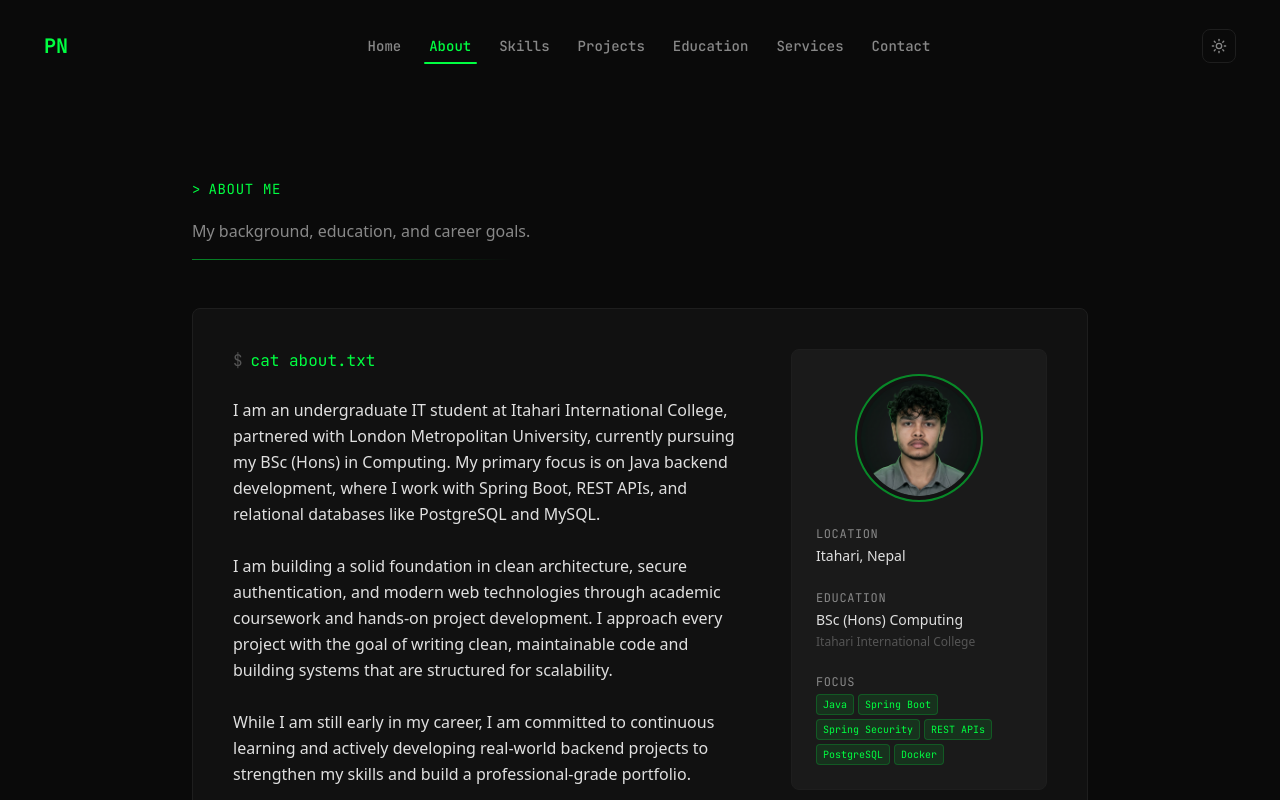
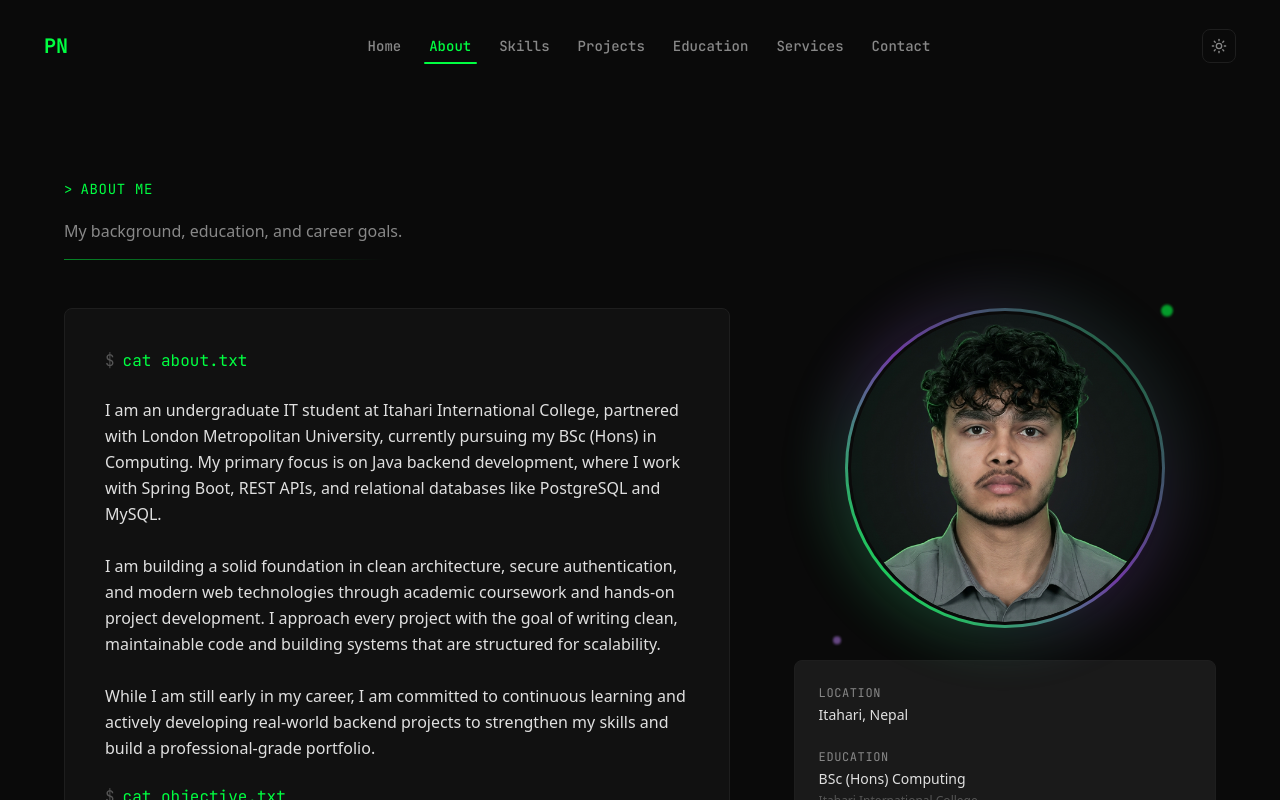
Before and after one commit to pra-neupane01/pralad-portfolio, a React (Vite) app in the folder portfolio-frontend/: page /about in a window 1280 px wide. Shown: the top 800 px of the page. Built offline with nearby package versions, Linux system fonts and the light colour scheme.

Commit message:
add circular profile photo with glow effect on Hero and About pages

```diff
--- a/portfolio-frontend/src/components/common/Navbar.jsx
+++ b/portfolio-frontend/src/components/common/Navbar.jsx
@@ -1,4 +1,5 @@
 import { useState, useEffect } from 'react';
+import styles from './Navbar.module.css';
 import { NavLink, useLocation } from 'react-router-dom';
 import { Menu, X } from 'lucide-react';
 import { motion, AnimatePresence } from 'framer-motion';
@@ -26,17 +27,11 @@ export default function Navbar() {
       initial={{ y: -100 }}
       animate={{ y: 0 }}
       transition={{ duration: 0.6, ease: [0.16, 1, 0.3, 1] }}
-      className={`fixed top-0 left-0 right-0 z-50 transition-all duration-300 ${
-        scrolled ? 'py-2' : 'py-4'
-      }`}
+      className={`${styles.navbar} ${scrolled ? styles.navbarScrolled : styles.navbarUnscrolled}`}
     >
-      <div className="max-w-7xl mx-auto px-4 md:px-6">
+      <div className={styles.navContainer}>
         <div
-          className={`flex justify-between items-center px-5 py-3 rounded-xl transition-all duration-300 ${
-            scrolled
-              ? 'glass-panel shadow-lg border-terminal-green/10'
-              : 'bg-transparent'
-          }`}
+          className={`${styles.navInner} ${scrolled ? styles.glassPanel : styles.bgTransparent}`}
         >
           {/* Logo */}
           <NavLink to="/" aria-label="Home">
--- a/portfolio-frontend/src/components/common/Navbar.module.css
+++ b/portfolio-frontend/src/components/common/Navbar.module.css
@@ -19,7 +19,7 @@
 }
 
 .glassPanel {
-  @apply glass-panel shadow-lg border-terminal-green/10;
+  @apply bg-black/30 backdrop-blur-md border border-terminal-green/10 rounded-lg;
 }
 
 .bgTransparent {
--- a/portfolio-frontend/src/components/home/Hero.jsx
+++ b/portfolio-frontend/src/components/home/Hero.jsx
@@ -5,6 +5,7 @@ import { socialLinks } from '@/data/socials';
 import { RESUME_PATH } from '@/utils/constants';
 import Button from '../common/Button';
 import TerminalCard from './TerminalCard';
+import ProfilePhoto from './ProfilePhoto';
 
 export default function Hero() {
   return (
@@ -102,12 +103,17 @@ export default function Hero() {
           </motion.div>
         </div>
 
-        {/* Terminal/Image Content */}
+        {/* Right Side: Profile Photo + Terminal Card */}
+        <div className="order-1 lg:order-2 relative w-full max-w-lg mx-auto flex flex-col items-center gap-8">
+          {/* Circular Profile Photo */}
+          <ProfilePhoto src="/profile.jpg.png" alt={profile.fullName} size="lg" />
+
+          {/* Terminal Card below photo */}
           <motion.div
             initial={{ opacity: 0, scale: 0.9 }}
             animate={{ opacity: 1, scale: 1 }}
-          transition={{ duration: 0.7, delay: 0.2 }}
-          className="order-1 lg:order-2 relative w-full max-w-lg mx-auto"
+            transition={{ duration: 0.7, delay: 0.4 }}
+            className="relative w-full"
           >
             <div className="absolute -inset-4 bg-gradient-to-tr from-terminal-green/20 to-transparent blur-2xl rounded-full opacity-50 z-0"></div>
             <div className="relative z-10">
@@ -115,6 +121,7 @@ export default function Hero() {
             </div>
           </motion.div>
         </div>
+      </div>
     </section>
   );
 }
--- /dev/null
+++ b/portfolio-frontend/src/components/home/ProfilePhoto.jsx
@@ -0,0 +1,49 @@
+import { motion } from 'framer-motion';
+
+export default function ProfilePhoto({ src = '/profile.jpg.png', alt = 'Profile Photo', size = 'lg' }) {
+  const sizeClasses = {
+    sm: 'w-32 h-32',
+    md: 'w-48 h-48',
+    lg: 'w-64 h-64 md:w-72 md:h-72 lg:w-80 lg:h-80',
+  };
+
+  return (
+    <motion.div
+      initial={{ opacity: 0, scale: 0.8 }}
+      animate={{ opacity: 1, scale: 1 }}
+      transition={{ duration: 0.8, delay: 0.3, ease: [0.16, 1, 0.3, 1] }}
+      className="relative flex items-center justify-center"
+    >
+      {/* Outer glow ring */}
+      <div className="absolute inset-0 rounded-full bg-gradient-to-tr from-terminal-green/30 via-purple-500/20 to-terminal-green/10 blur-xl scale-110 animate-pulse" />
+
+      {/* Gradient border ring */}
+      <div className={`relative ${sizeClasses[size]} rounded-full p-[3px] bg-gradient-to-tr from-terminal-green via-purple-500/60 to-terminal-green/40`}>
+        {/* Inner dark ring */}
+        <div className="w-full h-full rounded-full p-[3px] bg-terminal-bg">
+          {/* Photo container */}
+          <div className="w-full h-full rounded-full overflow-hidden bg-terminal-surface">
+            <img
+              src={src}
+              alt={alt}
+              className="w-full h-full object-cover rounded-full"
+              loading="eager"
+            />
+          </div>
+        </div>
+      </div>
+
+      {/* Decorative floating dots */}
+      <motion.div
+        animate={{ y: [-5, 5, -5] }}
+        transition={{ duration: 4, repeat: Infinity, ease: 'easeInOut' }}
+        className="absolute -top-2 -right-2 w-3 h-3 rounded-full bg-terminal-green/60 blur-[1px]"
+      />
+      <motion.div
+        animate={{ y: [5, -5, 5] }}
+        transition={{ duration: 3, repeat: Infinity, ease: 'easeInOut' }}
+        className="absolute -bottom-3 -left-3 w-2 h-2 rounded-full bg-purple-400/50 blur-[1px]"
+      />
+    </motion.div>
+  );
+}
--- a/portfolio-frontend/src/pages/About.jsx
+++ b/portfolio-frontend/src/pages/About.jsx
@@ -4,20 +4,22 @@ import SectionHeader from '../components/common/SectionHeader';
 import Button from '../components/common/Button';
 import { profile } from '../data/profile';
 import { RESUME_PATH } from '../utils/constants';
+import ProfilePhoto from '../components/home/ProfilePhoto';
 
 export default function About() {
   return (
-    <div className="py-12 md:py-20 max-w-4xl mx-auto">
+    <div className="py-12 md:py-20 max-w-6xl mx-auto">
       <SectionHeader
         title="About Me"
         subtitle="My background, education, and career goals."
       />
 
-      <div className="terminal-card p-6 md:p-10 mb-12">
-        <div className="flex flex-col md:flex-row gap-10 items-start">
-
-          {/* Text Content */}
-          <div className="flex-1 space-y-6">
+      {/* Hero-style About layout: text left, photo right */}
+      <div className="grid lg:grid-cols-5 gap-10 lg:gap-16 items-start mb-12">
+        {/* Text Content — takes 3 columns */}
+        <div className="lg:col-span-3">
+          <div className="terminal-card p-6 md:p-10">
+            <div className="space-y-6">
               <div className="flex items-center gap-2 text-terminal-green font-mono mb-2">
                 <span className="text-terminal-textDim">$</span> cat about.txt
               </div>
@@ -43,25 +45,27 @@ export default function About() {
                 </Button>
               </div>
             </div>
-
-          {/* Details Sidebar */}
-          <div className="w-full md:w-64 space-y-6 bg-terminal-surfaceLight dark:bg-terminal-surfaceLight p-6 rounded-lg border border-terminal-border dark:border-terminal-border">
-            <div className="flex justify-center mb-6">
-              <div className="w-32 h-32 rounded-full border-2 border-terminal-green/50 p-1 flex items-center justify-center bg-terminal-bg/50 overflow-hidden">
-                <img
-                  src="/profile.jpg.png"
-                  alt="Profile"
-                  className="w-full h-full object-cover rounded-full"
-                  onError={(e) => {
-                    e.target.onerror = null;
-                    e.target.style.display = 'none';
-                    e.target.nextSibling.style.display = 'block';
-                  }}
-                />
-                <User size={64} className="text-terminal-green/50 hidden" />
           </div>
         </div>
 
+        {/* Right Side — Photo + Details — takes 2 columns */}
+        <div className="lg:col-span-2 flex flex-col items-center gap-8">
+          {/* Circular Profile Photo */}
+          <motion.div
+            initial={{ opacity: 0, x: 30 }}
+            animate={{ opacity: 1, x: 0 }}
+            transition={{ duration: 0.7, delay: 0.2 }}
+          >
+            <ProfilePhoto src="/profile.jpg.png" alt={profile.fullName} size="lg" />
+          </motion.div>
+
+          {/* Details Card */}
+          <motion.div
+            initial={{ opacity: 0, y: 20 }}
+            animate={{ opacity: 1, y: 0 }}
+            transition={{ duration: 0.5, delay: 0.4 }}
+            className="w-full space-y-6 bg-terminal-surfaceLight dark:bg-terminal-surfaceLight p-6 rounded-lg border border-terminal-border dark:border-terminal-border"
+          >
             <div>
               <p className="text-xs font-mono text-terminal-textMuted mb-1 uppercase tracking-wider">Location</p>
               <p className="text-sm text-terminal-text">{profile.location}</p>
@@ -84,8 +88,7 @@ export default function About() {
                 <span className="text-[10px] font-mono px-1.5 py-0.5 bg-terminal-green/10 text-terminal-green rounded border border-terminal-green/20">Docker</span>
               </div>
             </div>
-          </div>
-
+          </motion.div>
         </div>
       </div>
     </div>
```
Lines whose indentation alone changed are shown as unchanged.
